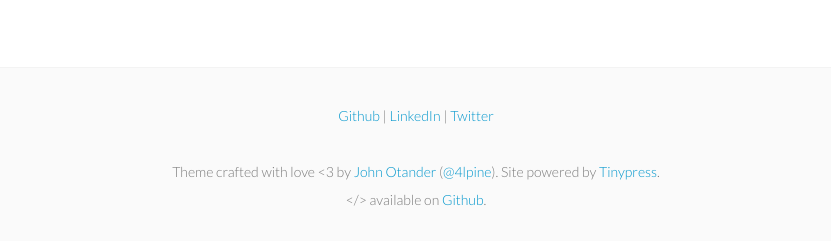
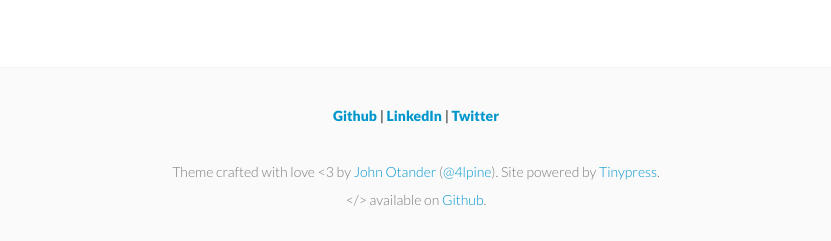
Before and after one commit to jorgeboucas/jorgeboucas.github.io, a Jekyll site: the page built from index.html, in a window 1280 px wide. Shown: the part 765-1006 px from the top of the page, without its empty margins (224-1055 px from the left). Built offline with Jekyll 4.4.1, drawn with Linux system fonts in a browser that asks for light colours; the list of posts is cut into pages by our own code.

```diff
--- a/_includes/footer.html
+++ b/_includes/footer.html
@@ -2,7 +2,7 @@
   <div class="p2 wrap">
     <div class="measure mt1 center">
       <small>
-        <a href="https://github.com/jorgeboucas">Github</a> | <a href="https://de.linkedin.com/in/jboucas">LinkedIn</a> | <a href="https://twitter.com/jorgeboucas">Twitter</a>
+        <b><a href="https://github.com/jorgeboucas">Github</a> | <a href="https://de.linkedin.com/in/jboucas">LinkedIn</a> | <a href="https://twitter.com/jorgeboucas">Twitter</a></b>
         <br>
         <br>
         Theme crafted with love &lt;3 by <a href="http://johnotander.com">John Otander</a> (<a href="https://twitter.com/4lpine">@4lpine</a>). Site powered by <a href="https://tinypress.co/">Tinypress</a>.<br>
```
